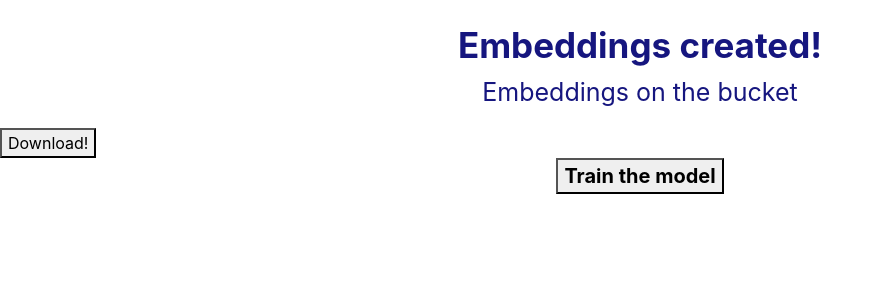
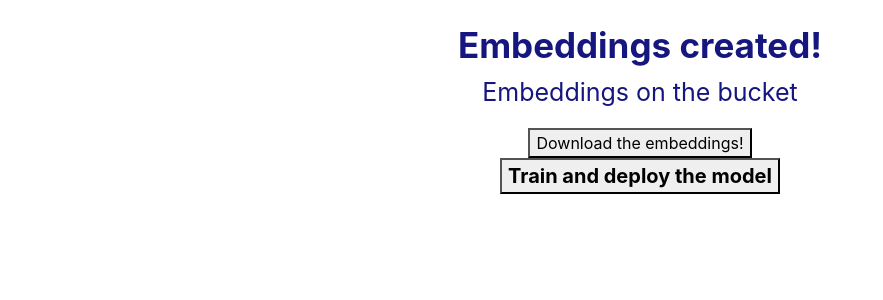
Before and after one commit to joaquinmenendez/Authenticator, a Flask app: template GCS_App/templates/embedding.html in a window 1280 px wide. Shown: the part 56-356 px from the top of the page, without its empty margins (0-883 px from the left). Run offline with Flask 2, Linux system fonts and the light colour scheme; the template is opened without the code that fills it, so the values that code supplies are empty; some libraries are stand-ins or nearby versions.

Commit message:
links to deploy

```diff
--- a/GCS_App/templates/embedding.html
+++ b/GCS_App/templates/embedding.html
@@ -9,14 +9,14 @@
 {% block content %}
  <p style="text-align: center; font-size:25px "> Embeddings on the bucket </p>
 
-<form method="get" action="tmp/train/embeddings/data.pickle">
-   <button type="submit">Download!</button>
+<form style="text-align: center" method="get" action="tmp/train/embeddings/data.pickle">
+   <button type="submit">Download the embeddings!</button>
 </form>
 
 <form style="text-align: center">
-    <button formaction="/loading">
+    <button formaction="/deploy">
         <p style="text-align: center; vertical-align: middle; margin: auto;; font-size:20px ">
-            <strong> Train the model </strong>
+            <strong>Train and deploy the model</strong>
         </p>
     </button>
 </form>
```
